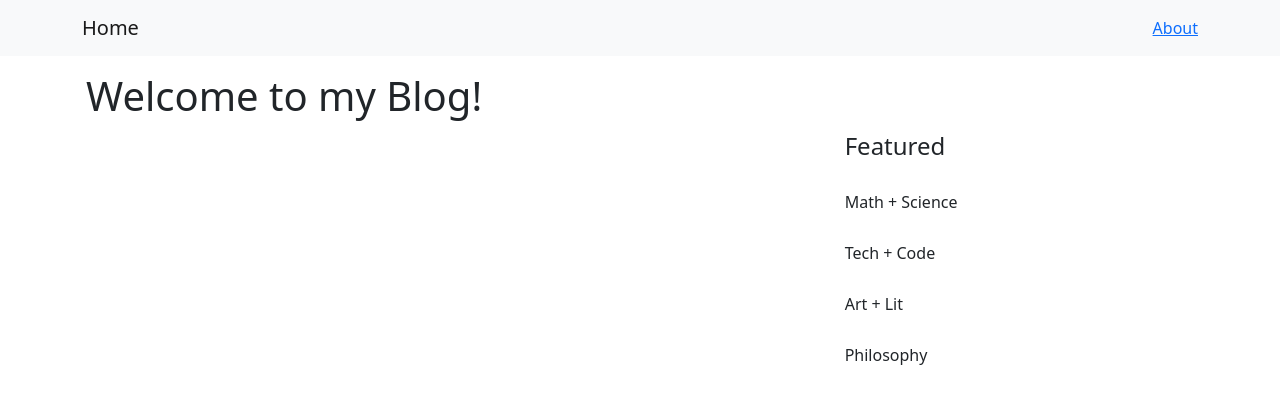
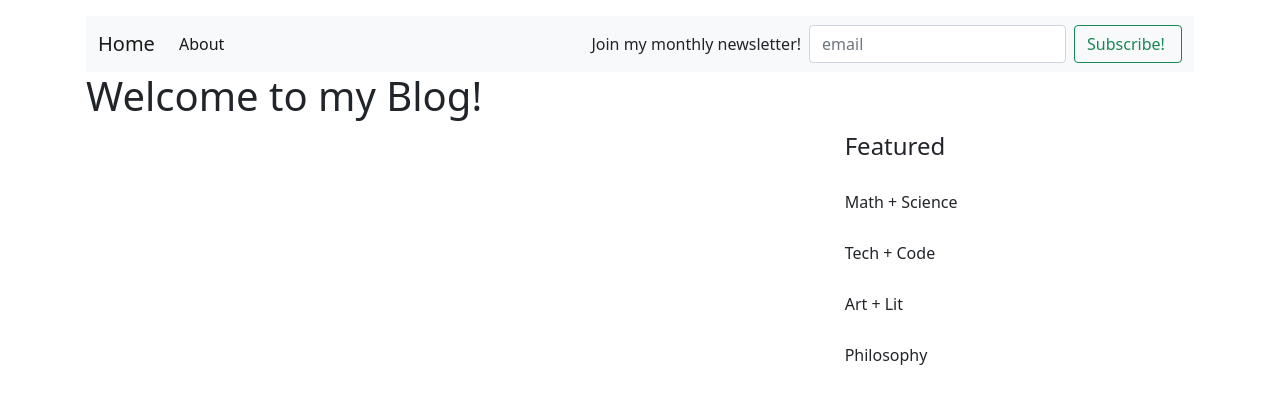
Before and after one commit to trilusa/my-website, a Flask app: page / in a window 1280 px wide. Shown: the top 404 px of the page. Run offline with Flask 2, Linux system fonts and the light colour scheme; data that the repository does not hold is empty; some libraries are stand-ins or nearby versions.

Commit message:
added email integration and navbar, needs some twaeking, not sure if the collapse feature works

```diff
--- /dev/null
+++ b/blog/templates/_email.html
@@ -0,0 +1,8 @@
+<span class="navbar-item p-2">Join my monthly newsletter!</span>
+<form  class="d-flex" action="https://adriansalustri.us7.list-manage.com/subscribe/post?u=c7a4d0b5e80d0255489d0a4a6&amp;id=5f7af7db7d" method="post" id="mc-embedded-subscribe-form" name="mc-embedded-subscribe-form" target="_blank">
+
+        <input type="email" value="" name="EMAIL" id="mce-EMAIL" required="required" class="form-control me-2" placeholder="email">
+        <button class="btn btn-outline-success" type="submit">Subscribe!<i class="fa fa-send"></i>&nbsp;</button>
+
+    <div style="position: absolute; left: -5000px;" aria-hidden="true"><input type="text" name="b_c7a4d0b5e80d0255489d0a4a6_5f7af7db7d" tabindex="-1" value=""></div>
+</form>
--- /dev/null
+++ b/blog/templates/_nav.html
@@ -0,0 +1,21 @@
+<nav class="navbar navbar-expand-md navbar-light bg-light">
+  <div class="container-fluid">
+    <a class="navbar-brand" href="{{ url_for('home') }}">Home</a>
+
+    <button class="navbar-toggler" type="button" data-bs-toggle="collapse" data-bs-target="#navbarSupportedContent" aria-controls="navbarSupportedContent" aria-expanded="false" aria-label="Toggle navigation">
+      <span class="navbar-toggler-icon"></span>
+    </button>
+
+    <div class="collapse navbar-collapse" id="navbarSupportedContent">
+      <ul class="navbar-nav me-auto mb-2 mb-lg-0">
+        <li class="nav-item">
+          <a class="nav-link active" aria-current="page" href="{{ url_for('about') }}">About</a>
+        </li>
+      </ul>
+
+
+      {% include '_email.html' %}
+
+    </div>
+  </div>
+</nav>
--- a/blog/templates/mybase.html
+++ b/blog/templates/mybase.html
@@ -11,15 +11,19 @@
 
 </head>
 <body>
+    <div class="container p-3 ">
+    {% include '_nav.html' %}
 
-    <nav class="navbar navbar-expand-lg navbar-light bg-light">
+<!--     <nav class="navbar navbar-expand-lg navbar-light bg-light">
         <div class="container">
             <a class="navbar-brand" href="/home">Home</a>
             <a class="nav-item" href="/about">About</a>
+
+
         </div>
-    </nav>
+    </nav> -->
 
-    <div class="container p-3 ">
+
     {% block _content %}
     {% endblock _content %}
     </div>
```
